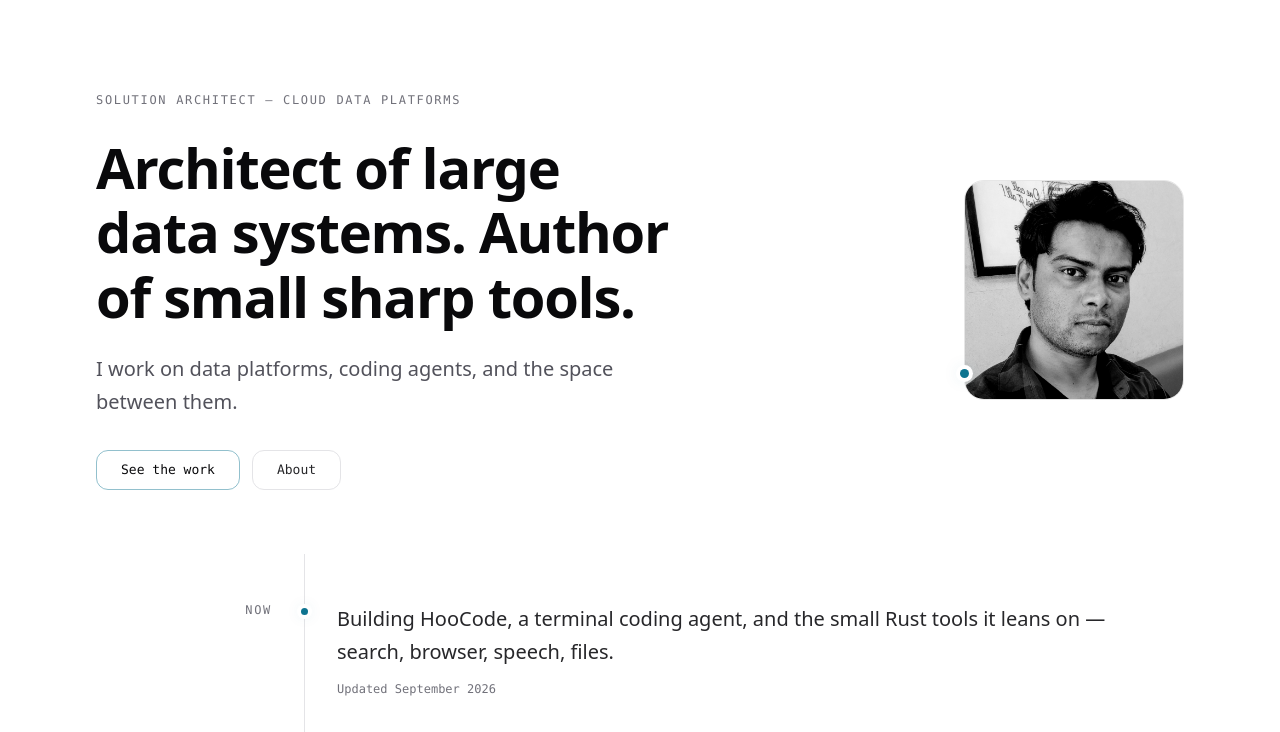
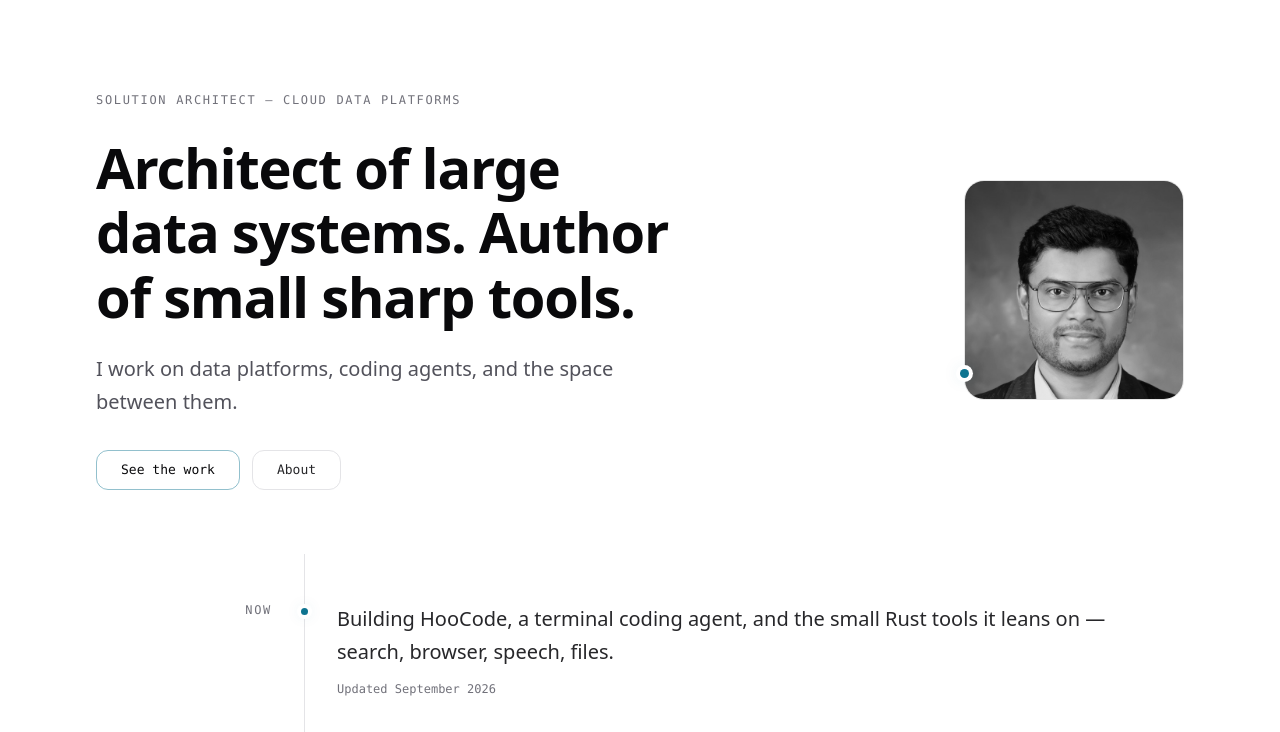
Before and after one commit to kolisachint/kolisachint.github.io, an Astro site: page / in a window 1280 px wide. Shown: the part 68-800 px from the top of the page. Built offline with nearby package versions, Linux system fonts and the light colour scheme; Astro itself is replaced by a stand-in of ours.

Commit message:
Use the studio headshot on the homepage
Replaces the candid with the derived LinkedIn square, already public, and
resized to 560px. Rendered grayscale, which drops the blue studio
backdrop the original was shot against.

```diff
--- a/src/pages/index.astro
+++ b/src/pages/index.astro
@@ -29,8 +29,8 @@ const rest = projects.length - featured.length;
 
       <div class="hero-portrait">
         <img
-          src="/img/kolisachint.jpg"
-          alt={`${site.name}`}
+          src="/img/sachin-koli.jpg"
+          alt={site.name}
           width="220"
           height="220"
           loading="eager"
```
Also changed, not shown: public/img/kolisachint.jpg (deleted), public/img/sachin-koli.jpg (added).
